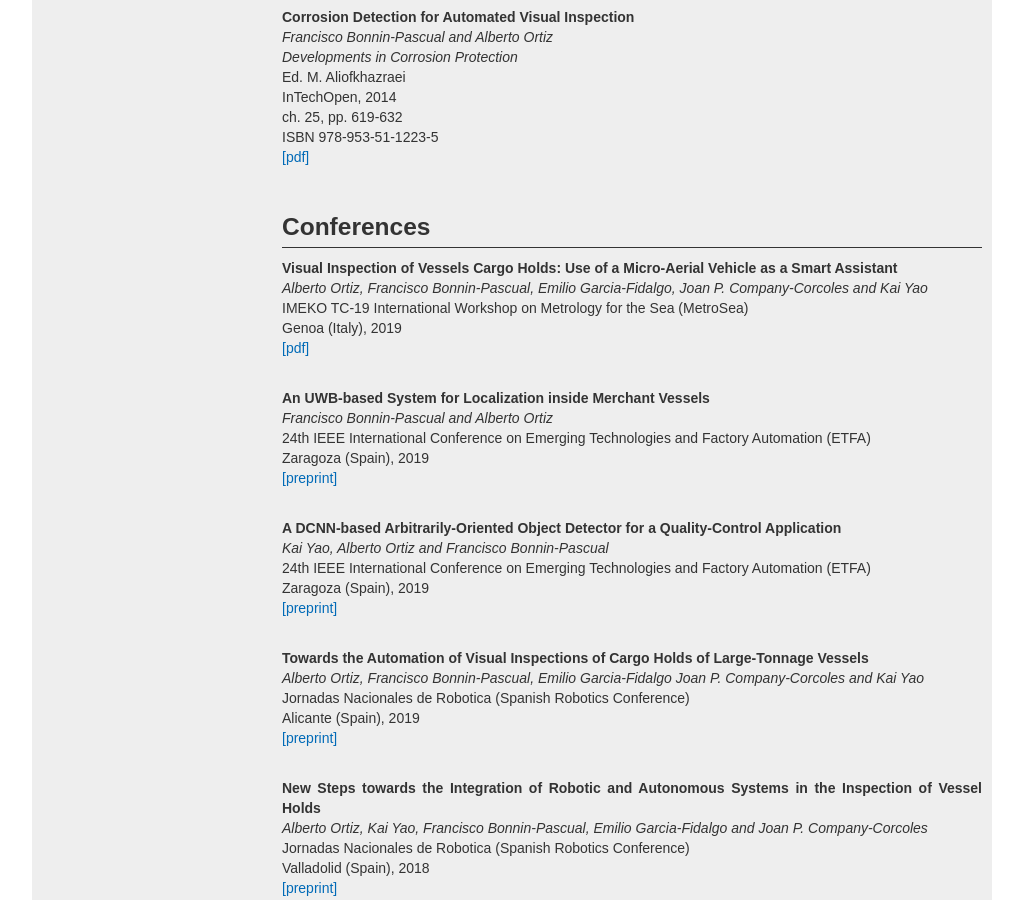
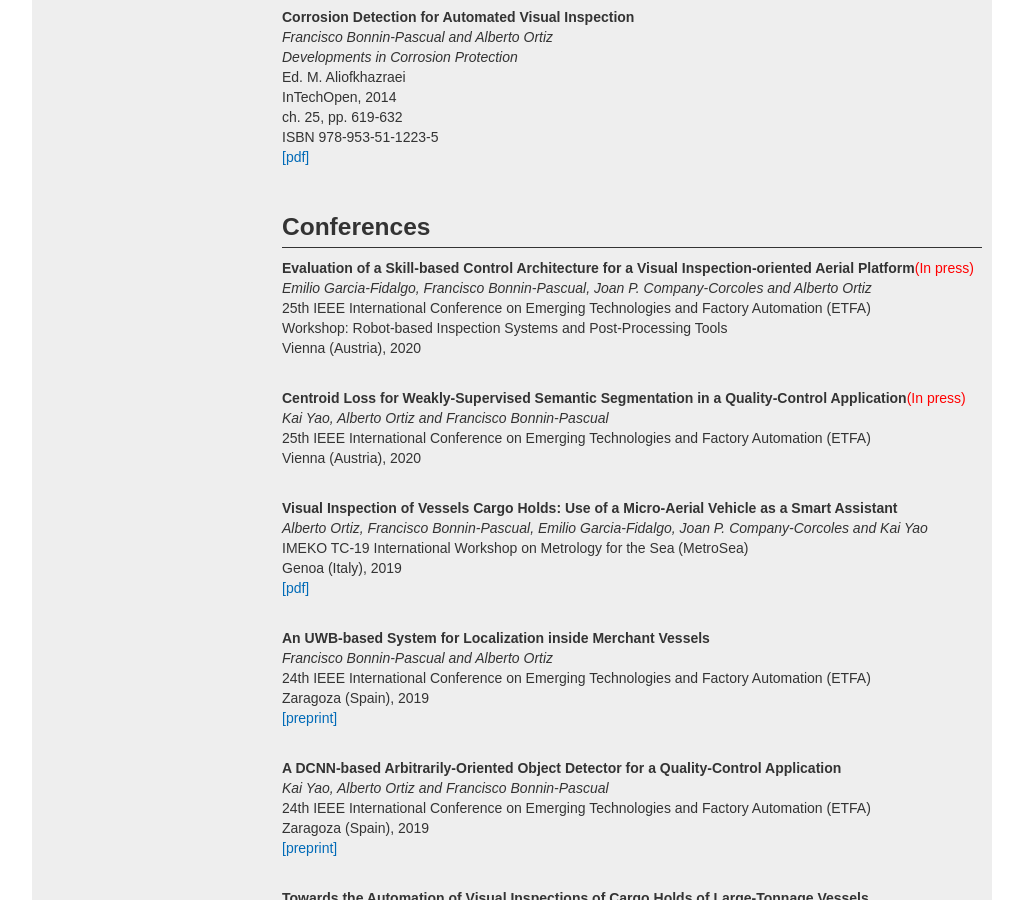
Before and after one commit to xiscobonnin/xiscobonnin.github.io, a Jekyll site: the page built from publications/pubs_type.html, in a window 1280 px wide and 900 px high, scrolled down 1747 px. Shown: the whole window, without its empty margins (128-1151 px from the left). Built offline with Jekyll 4.4.1, drawn with Linux system fonts in a browser that asks for light colours.

Commit message:
Adding ETFA 2020 papers

```diff
--- a/publications/pubs_type.html
+++ b/publications/pubs_type.html
@@ -120,6 +120,23 @@ ISBN 978-953-51-1223-5<br>
 <!-- Conferences -->
 <a name="conferences"></a>
 <h3 class="title-und">Conferences</h3>
+
+<p class="text-justify">
+<strong>Evaluation of a Skill-based Control Architecture for a Visual Inspection-oriented Aerial Platform</strong><font color="#FF0000">(In press)</font><br>
+<em>Emilio Garcia-Fidalgo, Francisco Bonnin-Pascual, Joan P. Company-Corcoles and Alberto Ortiz</em><br>
+25th IEEE International Conference on Emerging Technologies and Factory Automation (ETFA)<br>
+Workshop: Robot-based Inspection Systems and Post-Processing Tools<br>
+Vienna (Austria), 2020<br>
+<!--a href="/static/papers/conf_ws_ETFA_Garcia2020.pdf">[preprint]</a-->
+</p><br>
+
+<p class="text-justify">
+<strong>Centroid Loss for Weakly-Supervised Semantic Segmentation in a Quality-Control Application</strong><font color="#FF0000">(In press)</font><br>
+<em>Kai Yao, Alberto Ortiz and Francisco Bonnin-Pascual</em><br>
+25th IEEE International Conference on Emerging Technologies and Factory Automation (ETFA)<br>
+Vienna (Austria), 2020<br>
+<!--a href="/static/papers/conf_ETFA_Kai2020.pdf">[preprint]</a-->
+</p><br>
 
 <p class="text-justify">
 <strong>Visual Inspection of Vessels Cargo Holds: Use of a Micro-Aerial Vehicle as a Smart Assistant</strong><br>
```
Also changed, not shown: publications/index.html (+17 -0 lines).
